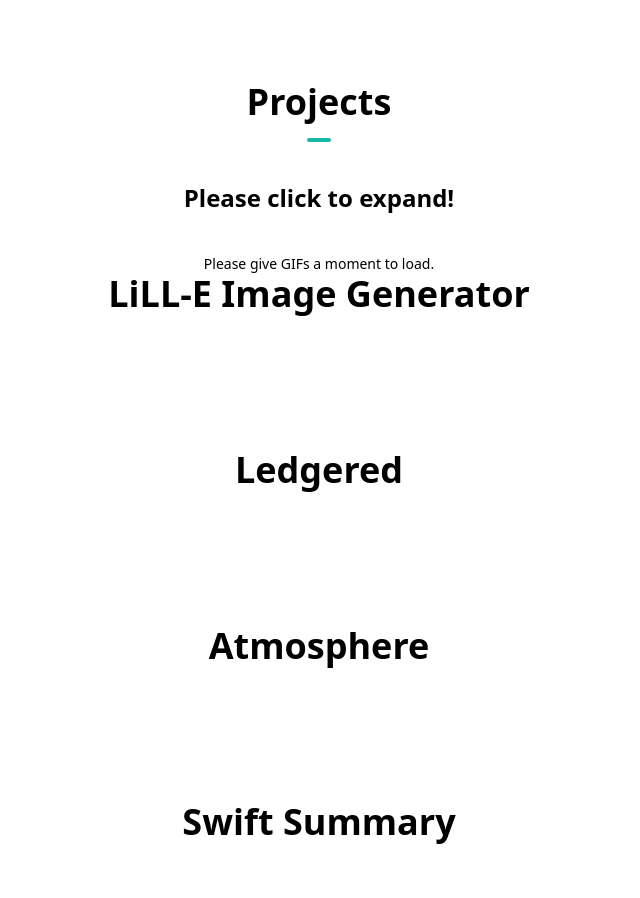
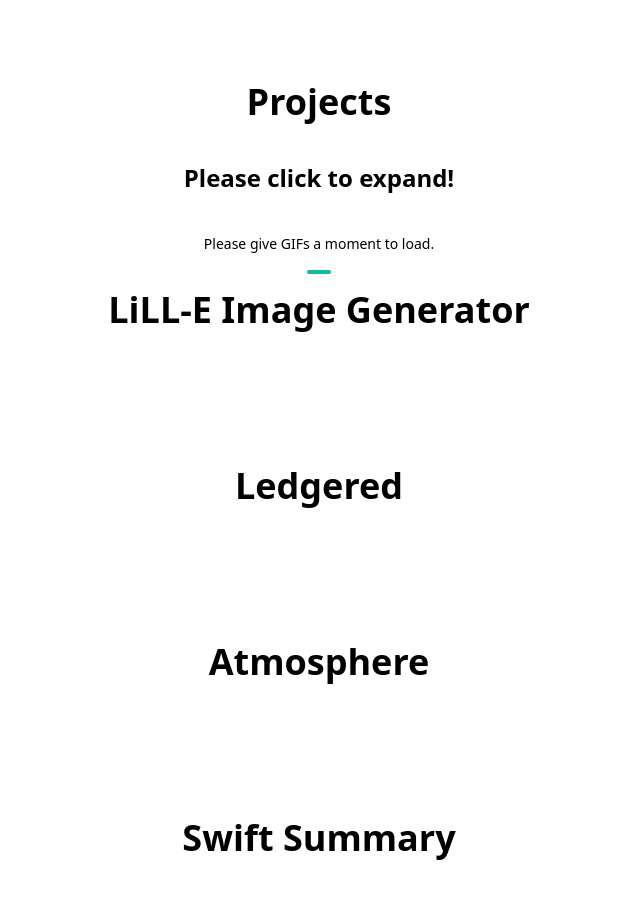
Before and after one commit to LeeAaron702/PorfolioProjectV1, a Next.js app: page / in a window 1280 px wide. Shown: the part 2000-2898 px from the top of the page, without its empty margins (321-961 px from the left). Built offline with nearby package versions, Linux system fonts and the light colour scheme.

Commit message:
text update

```diff
--- a/components/ProjectsSection.tsx
+++ b/components/ProjectsSection.tsx
@@ -80,7 +80,6 @@ const ProjectsSection = () => {
     <section id="projects">
       <h1 className="my-10 text-center font-bold text-4xl">
         Projects
-        <hr className="w-6 h-1 mx-auto my-4 bg-teal-500 border-0 rounded"></hr>
       </h1>
       <p className="my-10 text-center font-bold text-2xl">
         Please click to expand!
@@ -88,6 +87,7 @@ const ProjectsSection = () => {
       <p className="text-center text-sm">
         Please give GIFs a moment to load.
       </p>
+        <hr className="w-6 h-1 mx-auto my-4 bg-teal-500 border-0 rounded"></hr>
 
       <div className="flex flex-col space-y-28">
         {projects.map((project, idx) => (
```
